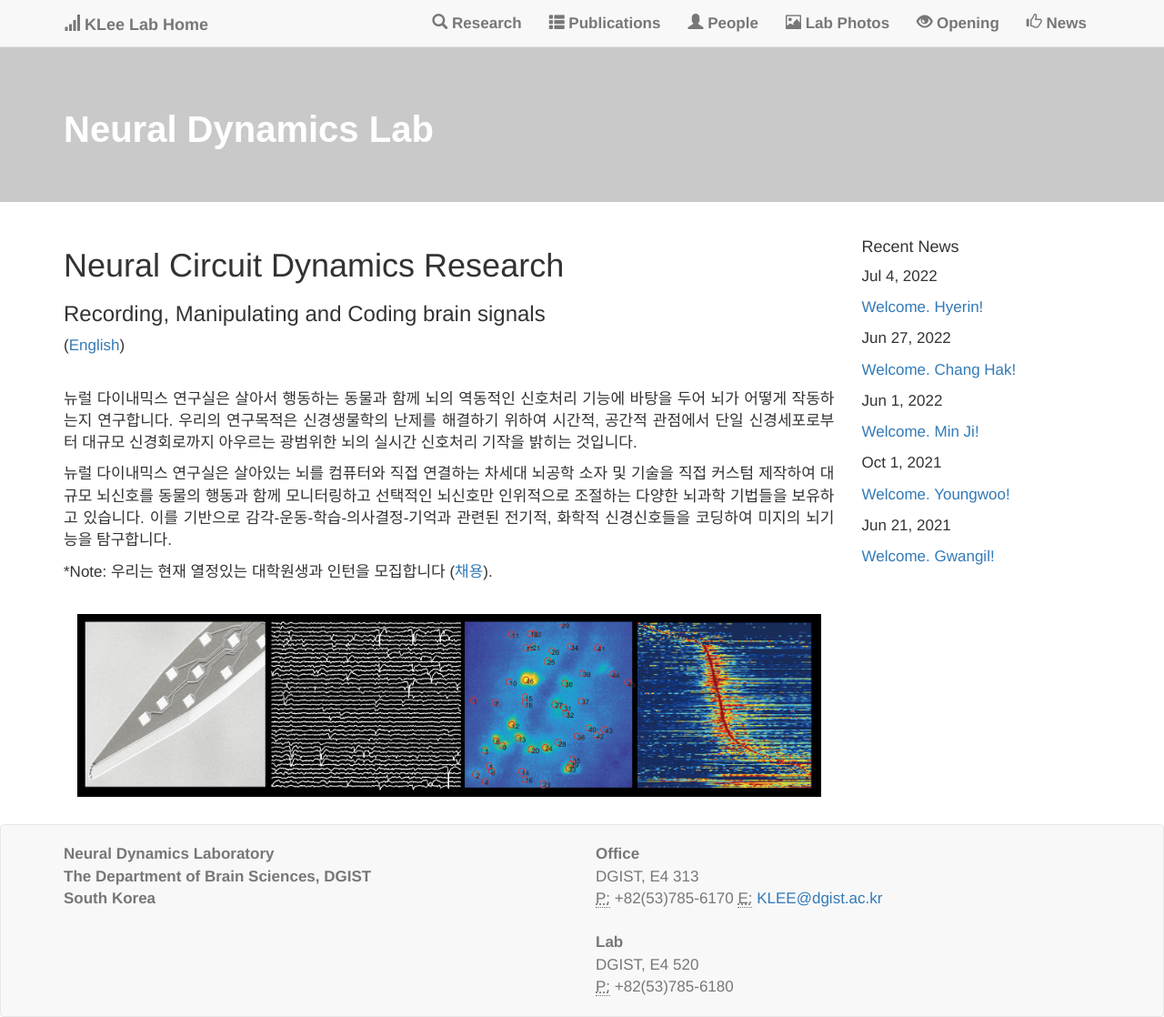
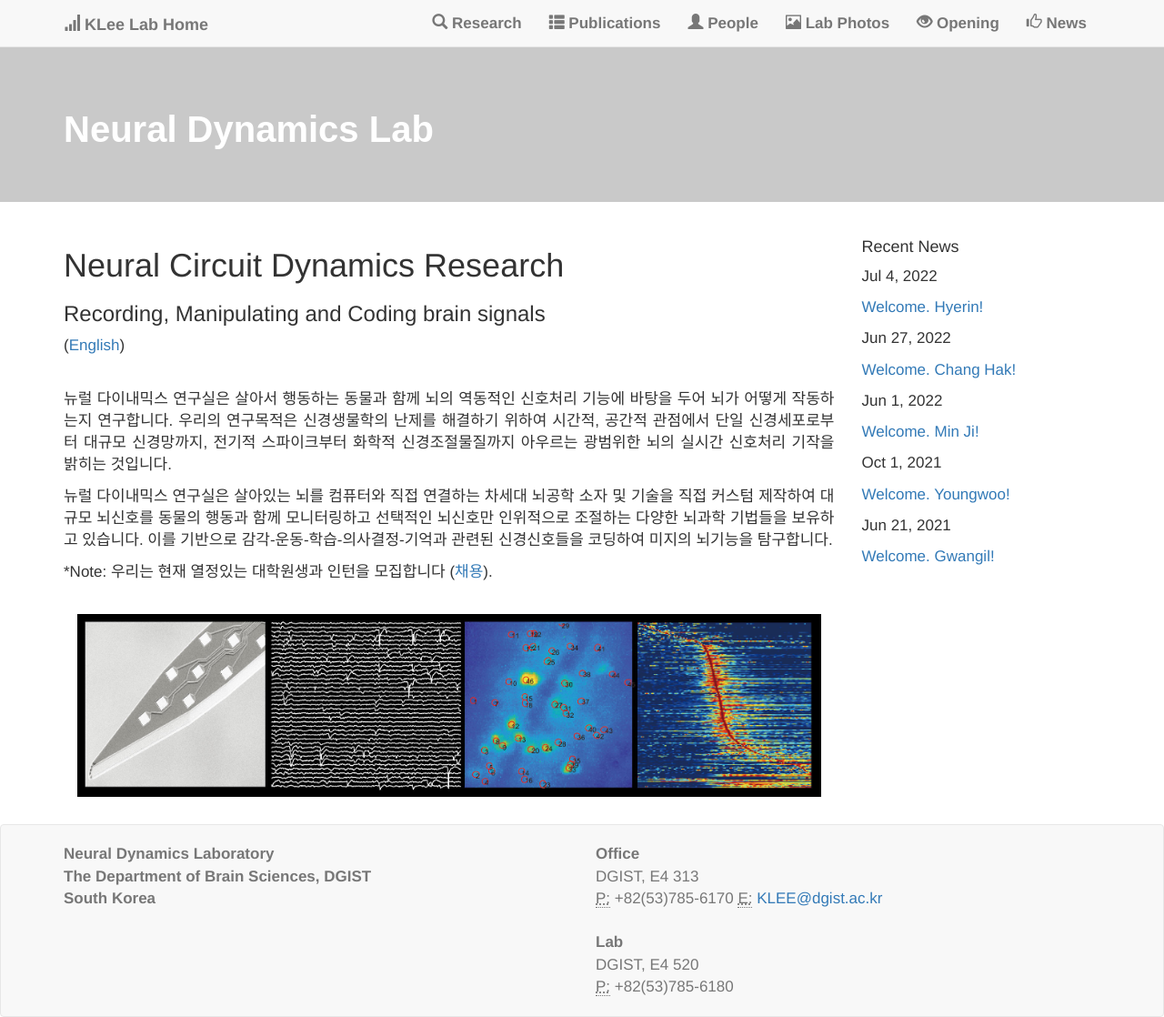
Before and after one commit to kleelab/kleelab.github.io, a Jekyll site: the page built from indexK.html, in a window 1280 px wide. Shown: the whole page at 91% size. Built offline with Jekyll 4.4.1, drawn with Linux system fonts in a browser that asks for light colours; nearby versions of some CDN libraries; a style sheet for code colours, icons or effects is not loaded.

Commit message:
Update indexK.html

```diff
--- a/indexK.html
+++ b/indexK.html
@@ -16,9 +16,9 @@ layout: home
 <h3>Recording, Manipulating and Coding brain signals</h3>
 <p> (<a href="{{ site.url }}{{ site.baseurl }}/index">English</a>)</p>
 <br>
-<p>뉴럴 다이내믹스 연구실은 살아서 행동하는 동물과 함께 뇌의 역동적인 신호처리 기능에 바탕을 두어 뇌가 어떻게 작동하는지 연구합니다. 우리의 연구목적은 신경생물학의 난제를 해결하기 위하여 시간적, 공간적 관점에서 단일 신경세포로부터 대규모 신경회로까지 아우르는 광범위한 뇌의 실시간 신호처리 기작을 밝히는 것입니다.</p>
+<p>뉴럴 다이내믹스 연구실은 살아서 행동하는 동물과 함께 뇌의 역동적인 신호처리 기능에 바탕을 두어 뇌가 어떻게 작동하는지 연구합니다. 우리의 연구목적은 신경생물학의 난제를 해결하기 위하여 시간적, 공간적 관점에서 단일 신경세포로부터 대규모 신경망까지, 전기적 스파이크부터 화학적 신경조절물질까지 아우르는 광범위한 뇌의 실시간 신호처리 기작을 밝히는 것입니다.</p>
 
-<p>뉴럴 다이내믹스 연구실은 살아있는 뇌를 컴퓨터와 직접 연결하는 차세대 뇌공학 소자 및 기술을 직접 커스텀 제작하여 대규모 뇌신호를 동물의 행동과 함께 모니터링하고 선택적인 뇌신호만 인위적으로 조절하는 다양한 뇌과학 기법들을 보유하고 있습니다. 이를 기반으로 감각-운동-학습-의사결정-기억과 관련된 전기적, 화학적 신경신호들을 코딩하여 미지의 뇌기능을 탐구합니다.</p>
+<p>뉴럴 다이내믹스 연구실은 살아있는 뇌를 컴퓨터와 직접 연결하는 차세대 뇌공학 소자 및 기술을 직접 커스텀 제작하여 대규모 뇌신호를 동물의 행동과 함께 모니터링하고 선택적인 뇌신호만 인위적으로 조절하는 다양한 뇌과학 기법들을 보유하고 있습니다. 이를 기반으로 감각-운동-학습-의사결정-기억과 관련된 신경신호들을 코딩하여 미지의 뇌기능을 탐구합니다.</p>
 
 <p>  *Note: 우리는 현재 열정있는 대학원생과 인턴을 모집합니다 (<a href="{{ site.url }}{{ site.baseurl }}/joinusK">채용</a>). </p>
 
```
